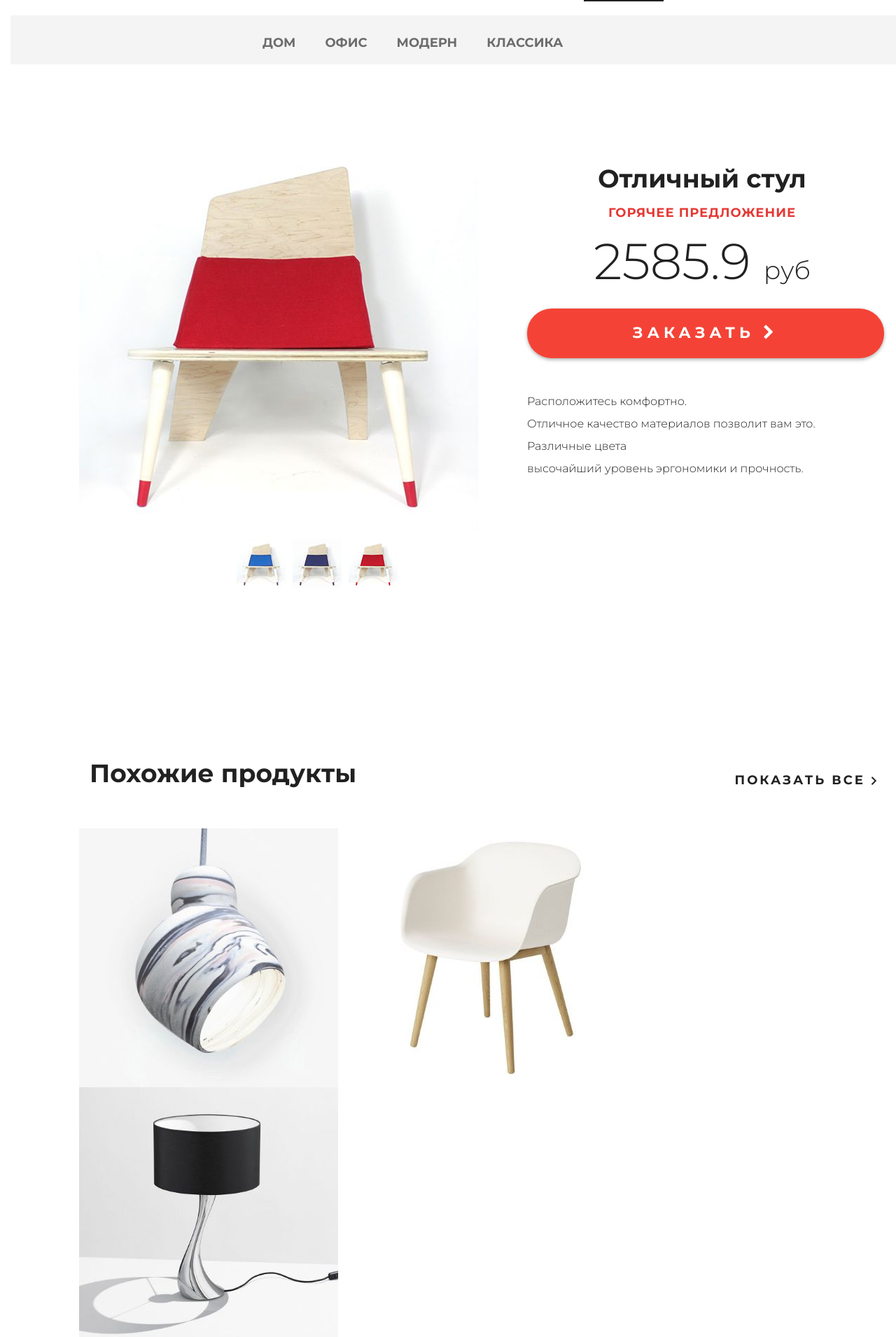
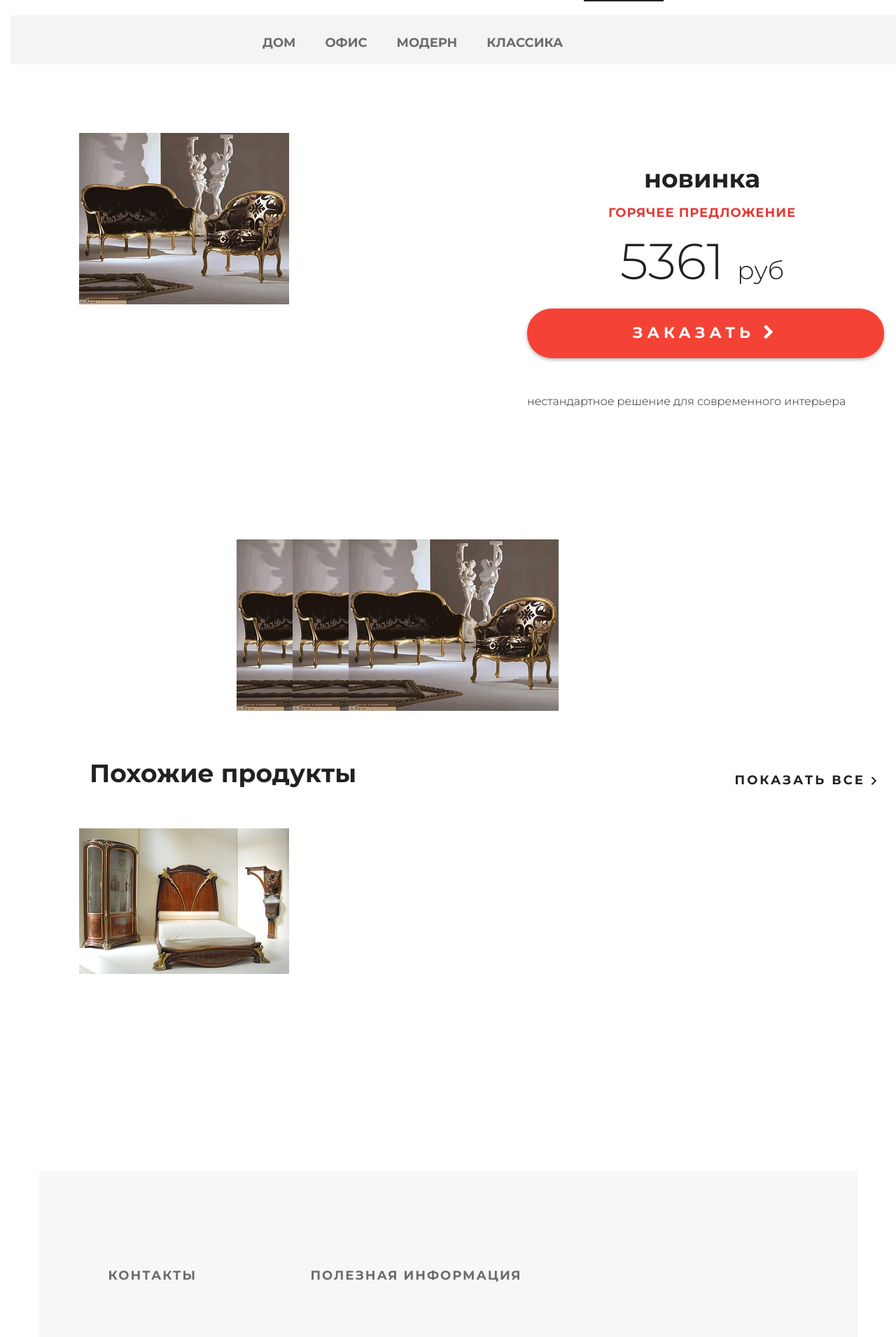
Before and after one commit to cheef78/Django_basic, a Django app: page /products/ in a window 1280 px wide; the page is wider, and only the part inside the window is pictured. Shown: the part 97-2008 px from the top of that part at 70% size. Run offline with Django 3.2, Linux system fonts and the light colour scheme; data comes from the database, SQL or seed files in the repository; both versions use the stored data as it was after the commit; some libraries are stand-ins or nearby versions.

Commit message:
Сделаны динамические горячие товары и похожие товары

```diff
--- a/mainapp/templates/mainapp/includes/inc_main_menu.html
+++ b/mainapp/templates/mainapp/includes/inc_main_menu.html
@@ -19,16 +19,18 @@
 <a href="#" class="search" style = "background-image: url('{% static 'img/search.png' %}');  "></a>
 </li>
 <li>
-    <a href="{% url 'basket:view' %}" class="basket" style = "background-image: url('{% static 'img/basket.png' %}'); padding:0;" >
+    <a href="{% url 'basket:view' %}" class="basket" style = "background-image: url('{% static 'img/basket.png' %}'); padding:0; margin:0; " >
     <span style =
-    "text-align: center;
-    font-size: 7pt;
+    " font-size: 10pt;
     padding:0;
-    width:300px;
-    padding-left:20px;">
+    margin:0;
+    width:100px;
+    padding-left:25px;
+    float: left;">
     {% if basket %}
-    {{ basket.0.total_cost|floatformat:0 }} руб
-    ({{ basket.0.total_quantity }} шт)
+    {{ basket.0.total_cost|floatformat:0 }}_руб
+    <br>
+    ({{ basket.0.total_quantity }}_шт)
     {% endif %}
     </span>
     </a>
--- a/mainapp/templates/mainapp/products.html
+++ b/mainapp/templates/mainapp/products.html
@@ -21,21 +21,21 @@
 			<div class="details-products">
 				<div class="details-slider">
 					<div class="slider-product">
-						<img src={% static 'img/slider1.jpg' %}>
+						<img src="/media/{{ hot_product.image }}">
 					</div>
 					<div class="slider-control">
 						<div class="block">
-							<a href="#"><img src= {% static 'img/controll.jpg' %} alt="">
+							<a href="#"><img src="/media/{{ hot_product.image }}" alt="">
 								<div class="text"></div>
 							</a>
 						</div>
 						<div class="block">
-							<a href="#"><img src={% static 'img/controll1.jpg' %} alt="">
+							<a href="#"><img src="/media/{{ hot_product.image }}" alt="">
 								<div class="text"></div>
 							</a>
 						</div>
 						<div class="block">
-							<a href="#"><img src={% static 'img/controll2.jpg' %} alt="">
+							<a href="#"><img src="/media/{{ hot_product.image }}" alt="">
 								<div class="text"></div>
 							</a>
 						</div>
@@ -43,22 +43,20 @@
 				</div>
 
 				<div class="description">
-					<h3 class="big-bold">Отличный стул</h3>
+					<h3 class="big-bold">{{ hot_product.name }} </h3>
 					<h3 class="red">горячее предложение</h3>
-					<p class="price"> 2585.9 <span>руб</span></p>
-					<a href="#" class="red-button">
+					<p class="price"> {{ hot_product.price }} <span>руб</span></p>
+					<a href="{% url 'basket:add' hot_product.pk %}" class="red-button">
 						заказать <i class="fa fa-chevron-right" aria-hidden="true"></i>
 					</a>
 					<div class="description-text">
-						<p>Расположитесь комфортно.</p>
-						<p>Отличное качество материалов
-						позволит вам это.</p>
-						<p>Различные цвета</p>
-						<p>высочайший уровень
-						эргономики и прочность.</p>
+						<p>{{ hot_product.descript }}</p>
 					</div>
 				</div>
 			</div>
+
+
+
 
 			<div class="related">
 				<div class="title clearfix">
@@ -66,34 +64,20 @@
 					<a class="explore" href="#">показать все <img src={% static 'img/arrow.png' %} alt=""></a>
 				</div>
 				<div class="related-products clearfix">
+				    {% for product in same_products %}
 						<div class="block">
-						<a href="#"><img src={% static 'img/product-11.jpg' %} alt="">
+							<a href="#"><img src="/media/{{ product.image }}" alt="{{ product.short_desc }}">
 								<div class="text">
 									<img src={% static 'img/icon-hover.png' %} alt="img">
-								<h4>Стул повышенного качества</h4>
-								<p>Не оторваться. </p>
+									<h3>Категория: {{ product.category.name }}</h3>
+									<h4>Название: {{ product.name }}</h4>
+									<p>Описание: {{product.descript}} </p>
+									<p>Цена: {{ product.price }} руб. </p>
+									<p>Наличие на складе: {{ product.quantity }} шт. </p>
 								</div>
 							</a>
 						</div>
-					<div class="block">
-						<a href="#"><img src={% static 'img/product-21.jpg' %} alt="">
-							<div class="text">
-								<img src={% static 'img/icon-hover.png' %} alt="img">
-								<h4>Стул повышенного качества</h4>
-								<p>Не оторваться. </p>
-							</div>
-						</a>
-					</div>
-					<div class="block">
-						<a href="#"><img src={% static 'img/product-31.jpg' %} alt="">
-							<div class="text">
-								<img src={% static 'img/icon-hover.png' %} alt="img">
-								<h4>Стул повышенного качества</h4>
-								<p>Не оторваться. </p>
-							</div>
-						</a>
-					</div>
-
+					{% endfor %}
 				</div>
 			</div>
 		</div>
--- a/mainapp/views.py
+++ b/mainapp/views.py
@@ -5,20 +5,33 @@ from django.shortcuts import get_object_or_404
 from basketapp.models import Basket
 import os
 import json
+import random
+# Create your views here.
 
-# Create your views here.
+
+def get_basket(user):
+    if user.is_authenticated:
+        return Basket.objects.filter(user=user)
+    else:
+        return []
+
+def get_hot_product():
+    products = Product.objects.all()
+    return random.sample(list(products), 1)[0]
+
+def get_same_products(hot_product):
+    same_products = Product.objects.filter(category=hot_product.category).exclude(pk=hot_product.pk)[:3]
+    return same_products
+
 
 def main (request):
     products = Product.objects.all()[:4]
-    basket = []
-    if request.user.is_authenticated:
-        basket = Basket.objects.filter(user=request.user)
 
     content = {
         'some_name' : 'Oleg Suslov',
         'title' : 'Главная',
         'products' : products,
-        'basket' : basket,
+        'basket' : get_basket(request.user),
 
     }
     return render (request, 'mainapp/index.html', content)
@@ -41,9 +54,6 @@ def main (request):
     return render (request, 'mainapp/products.html', content) """
 
 def contact (request):
-    basket = []
-    if request.user.is_authenticated:
-        basket = Basket.objects.filter(user=request.user)
 
     contacts_data = []
     with open (os.path.join(settings.BASE_DIR, 'contacts.json'), 'r', encoding='utf-8') as f:
@@ -54,7 +64,7 @@ def contact (request):
         'some_name' : 'Oleg Suslov',
         'title' : 'Контакты',
         'contacts_data' : contacts_data,
-        'basket' : basket,
+        'basket' : get_basket(request.user),
     }
     return render (request, 'mainapp/contact.html', content)
 
@@ -64,10 +74,9 @@ def products (request, pk=None):
     print(pk)
     title = 'продукты'
     links_menu = ProductCategory.objects.all()
-    basket = []
-    if request.user.is_authenticated:
-        basket = Basket.objects.filter(user=request.user)
-        print (basket)
+    hot_product = get_hot_product()
+    same_products = get_same_products(hot_product)
+
     if pk is not None:
         if pk == 0:
             products = Product.objects.all().order_by( 'price' )
@@ -80,16 +89,19 @@ def products (request, pk=None):
             'links_menu' : links_menu,
             'category' : category,
             'products' : products,
-            'basket' : basket,
+            'basket' : get_basket(request.user),
+            'same_products' : same_products,
+            'hot_product': hot_product,
             'some_name' : 'Oleg Suslov',
+
         }
         return render(request, 'mainapp/products_list.html' , content)
-    same_products = Product.objects.all()[ 3 : 5 ]
     content = {
         'title' : title,
         'links_menu' : links_menu,
         'same_products' : same_products,
-        'basket' : basket,
+        'hot_product': hot_product,
+        'basket' : get_basket(request.user),
         'some_name' : 'Oleg Suslov',
     }
     return render(request, 'mainapp/products.html' , content)
```
Also changed, not shown: db.sqlite3. Lines whose indentation alone changed are shown as unchanged.
